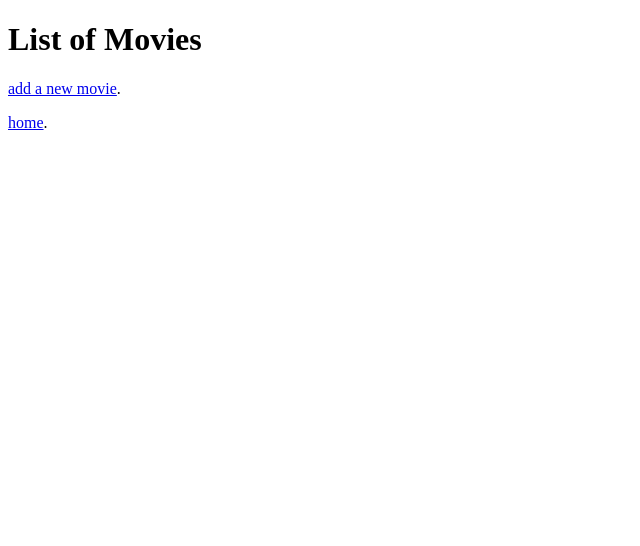
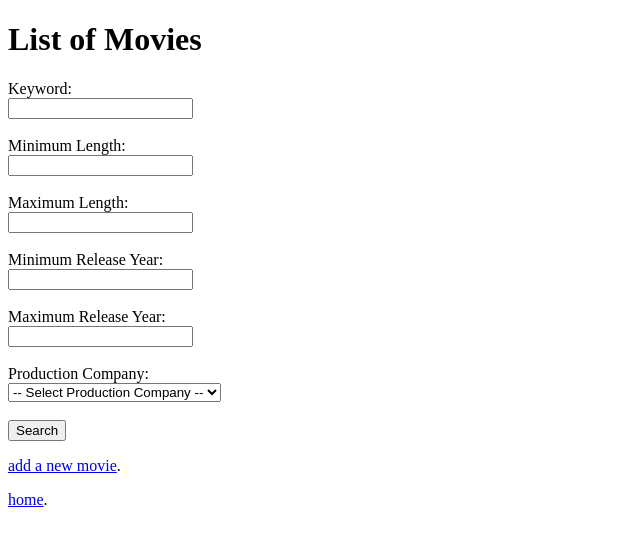
Before and after one commit to chainruleysfj/database, a Django app: page /movies/ in a window 1280 px wide. Shown: the top 546 px of the page, without its empty margins (0-640 px from the left). Run offline with Django 5.2, Linux system fonts and the light colour scheme.

Commit message:
增加查询电影功能

```diff
--- a/movie_project/movie_app/templates/list_movies.html
+++ b/movie_project/movie_app/templates/list_movies.html
@@ -8,6 +8,33 @@
 </head>
 <body>
     <h1>List of Movies</h1>
+        <!-- Search Form -->
+        <form method="get" action="{% url 'search_movies' %}">
+            <label for="keyword">Keyword:</label><br>
+            <input type="text" id="keyword" name="keyword"><br><br>
+
+            <label for="min_length">Minimum Length:</label><br>
+            <input type="number" id="min_length" name="min_length" min="0"><br><br>
+
+            <label for="max_length">Maximum Length:</label><br>
+            <input type="number" id="max_length" name="max_length" min="0"><br><br>
+
+            <label for="min_releaseyear">Minimum Release Year:</label><br>
+            <input type="number" id="min_releaseyear" name="min_releaseyear" min="0"><br><br>
+
+            <label for="max_releaseyear">Maximum Release Year:</label><br>
+            <input type="number" id="max_releaseyear" name="max_releaseyear" min="0"><br><br>
+
+            <label for="production_company">Production Company:</label><br>
+            <select id="production_company" name="production_company">
+                <option value="">-- Select Production Company --</option>
+                {% for company in production_companies %}
+                    <option value="{{ company.company_id }}">{{ company.name }}</option>
+                {% endfor %}
+            </select><br><br>
+
+            <button type="submit">Search</button>
+        </form>
     <ul>
         {% for movie in movies %}
             <li>
--- a/movie_project/movie_app/views.py
+++ b/movie_project/movie_app/views.py
@@ -127,22 +127,69 @@ def save_video_file(video_file):
             destination.write(chunk)
     return os.path.join(settings.MEDIA_URL, 'videos', unique_filename)
 
+def get_int_or_default(value, default):
+    try:
+        return int(value)
+    except (ValueError, TypeError):
+        return default
+
+
 def list_movies(request):
+    # 获取所有出品公司以供搜索表单使用
     with connection.cursor() as cursor:
-        cursor.callproc('get_all_movies')
-        movies = cursor.fetchall()
-    movies_list = [
-        {
-            'movie_id': movie[0],
-            'moviename': movie[1],
-            'length': movie[2],
-            'releaseyear': movie[3],
-            'plot_summary': movie[4],
-            'resource_link': movie[5],
-            'production_company_id': movie[6]
-        } for movie in movies
-    ]
-    return render(request, 'list_movies.html', {'movies': movies_list})
+        cursor.callproc('get_all_production_companies')
+        production_companies = cursor.fetchall()
+    production_companies_list = [
+        {'company_id': company[0], 'name': company[1], 'city': company[2], 'company_description': company[3]}
+        for company in production_companies
+        ]
+    # 如果有搜索请求，处理搜索
+    if request.method == 'GET' and (
+        'keyword' in request.GET or
+        'min_length' in request.GET or
+        'max_length' in request.GET or
+        'min_releaseyear' in request.GET or
+        'max_releaseyear' in request.GET or
+        'production_company' in request.GET
+    ):
+        keyword = request.GET.get('keyword', '')
+        min_length = get_int_or_default(request.GET.get('min_length'), 0)
+        max_length = get_int_or_default(request.GET.get('max_length'), 9999)
+        min_releaseyear = get_int_or_default(request.GET.get('min_releaseyear'), 0)
+        max_releaseyear = get_int_or_default(request.GET.get('max_releaseyear'), 9999)
+        production_company_id = get_int_or_default(request.GET.get('production_company'), None)
+
+        with connection.cursor() as cursor:
+            cursor.callproc('search_movies', [
+                keyword,
+                min_length,
+                max_length,
+                min_releaseyear,
+                max_releaseyear,
+                production_company_id
+            ])
+            movies = cursor.fetchall()
+
+        movies_list = [{'movie_id': movie[0], 'moviename': movie[1], 'length': movie[2], 'releaseyear': movie[3], 'plot_summary': movie[4], 'resource_link': movie[5], 'production_company_id': movie[6]} for movie in movies]
+    else:
+        with connection.cursor() as cursor:
+            cursor.callproc('get_all_movies')
+            movies = cursor.fetchall()
+
+        movies_list = [
+            {
+                'movie_id': movie[0],
+                'moviename': movie[1],
+                'length': movie[2],
+                'releaseyear': movie[3],
+                'plot_summary': movie[4],
+                'resource_link': movie[5],
+                'production_company_id': movie[6]
+            } for movie in movies
+        ]
+
+    return render(request, 'list_movies.html', {'movies': movies_list, 'production_companies': production_companies_list})
+
 
 
 def movie_detail(request, movie_id):
--- a/movie_project/movie_project/urls.py
+++ b/movie_project/movie_project/urls.py
@@ -33,6 +33,7 @@ urlpatterns = [
     path('movies/<int:movie_id>/', views.movie_detail, name='movie_detail'), # 单个电影的详细信息
     path('movies/<int:movie_id>/update/', views.update_movie, name='update_movie'), # 更新电影
     path('movies/<int:movie_id>/delete/', views.delete_movie, name='delete_movie'), # 删除电影
+    path('movies/search/', views.list_movies, name='search_movies'),  # 查询电影
 ]
 
 if settings.DEBUG:
```
Also changed, not shown: ddl.sql (line endings or trailing spaces).
